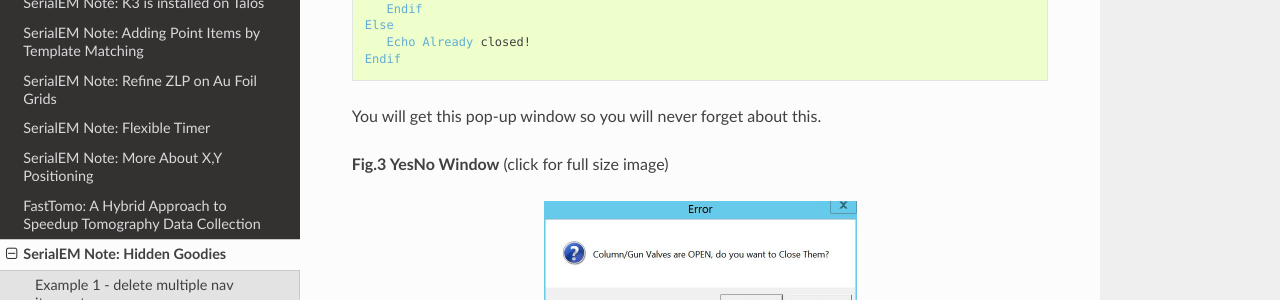
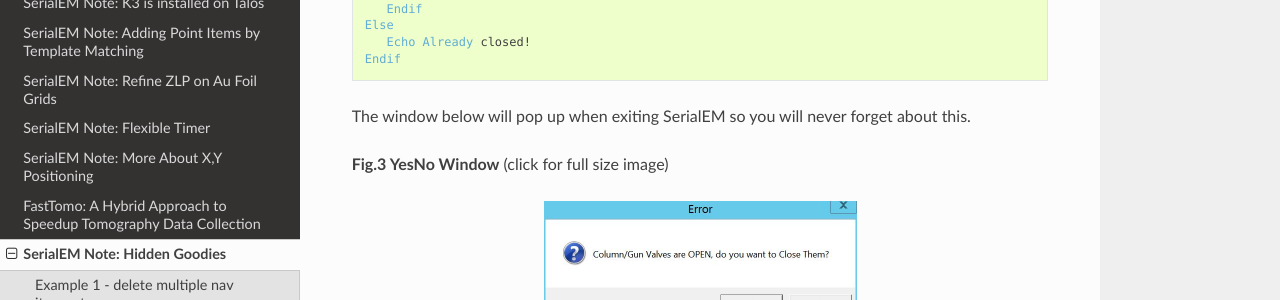
Before and after one commit to xuchen66/sphinx-emdocs, a Sphinx documentation site: the page built from source/serialem-note-hidden-goodies.rst, in a window 1280 px wide and 900 px high, scrolled down 3698 px. Shown: the part 406-706 px from the top of the window. Built offline with Sphinx 7.4.7 and the Read the Docs theme 2.0.0, drawn with Linux system fonts in a browser that asks for light colours; pages that are not in the unit, such as notebooks, are missing from menus.

Commit message:
Update serialem-note-hidden-goodies.rst

```diff
--- a/source/serialem-note-hidden-goodies.rst
+++ b/source/serialem-note-hidden-goodies.rst
@@ -200,7 +200,7 @@
        Echo Already closed!
     Endif
 
-You will get this pop-up window so you will never forget about this.
+The window below will pop up when exiting SerialEM so you will never forget about this.
 
 **Fig.3 YesNo Window** (click for full size image)
 
```
Also changed, not shown: other parts of source/serialem-note-hidden-goodies.rst (+1 -1 lines).
